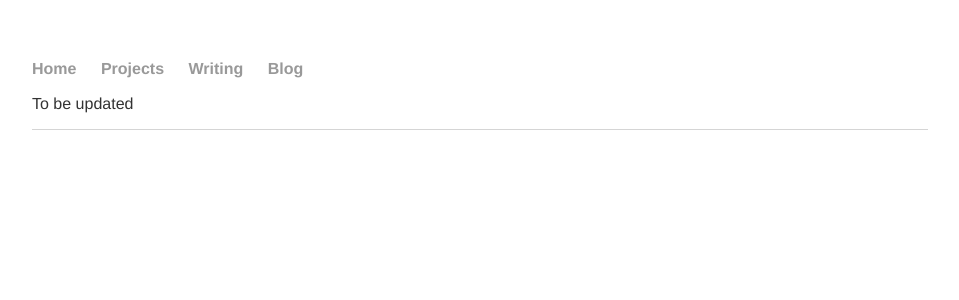
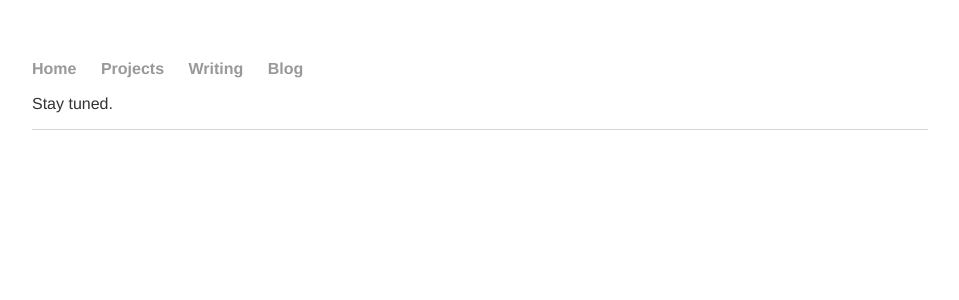
Before and after one commit to serenalwang/serenalwang.github.io, a Jekyll site: the page built from projects.html, in a window 1280 px wide. Shown: the top 300 px of the page, without its empty margins (160-1119 px from the left). Built offline with Jekyll 4.4.1, drawn with Linux system fonts in a browser that asks for light colours.

Commit message:
Update projects.html

```diff
--- a/projects.html
+++ b/projects.html
@@ -2,4 +2,4 @@
 layout: default
 title: Projects
 ---
-<p>To be updated</p>
+<p>Stay tuned.</p>
```
